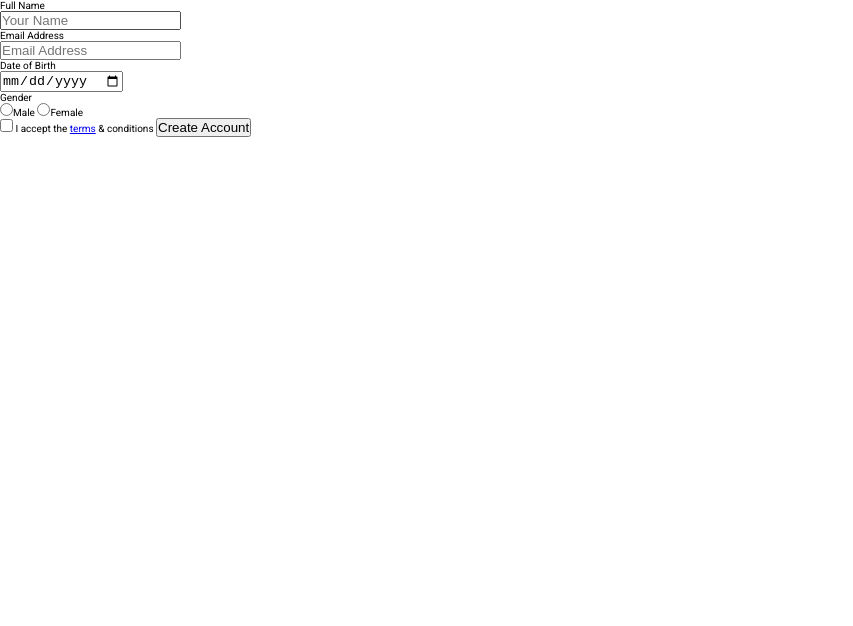
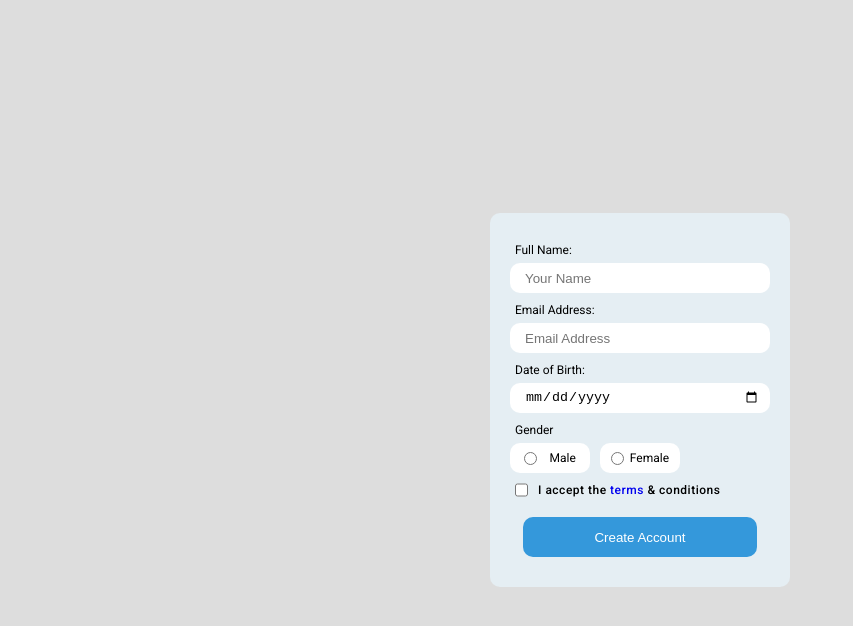
Before and after one commit to MeysamRezania/Front-end-mentorship-02, a plain HTML site: page index.html in a window 1280 px wide. Shown: the whole page, without its empty margins (0-853 px from the left). Drawn offline with nearby package versions, Linux system fonts and the light colour scheme; files that its build step writes are made by us from their sources.

Commit message:
added style.css & modified html classes with helper class

```diff
--- a/index.html
+++ b/index.html
@@ -7,35 +7,37 @@
     <link rel="stylesheet" href="style/style.css" />
   </head>
   <body>
-    <section id="form">
-      <form>
-        <label for="name">Full Name</label>
+    <section id="form" class="disp-flx">
+      <form class="disp-flx">
+        <label class="form__lable--txt" for="name">Full Name:</label>
         <div class="form__input--text">
           <input
             type="text"
             id="name"
             name="name"
             placeholder="Your Name"
+            autocomplete="off"
             required
           />
         </div>
-        <label for="email">Email Address</label>
+        <label class="form__lable--txt" for="email">Email Address:</label>
         <div class="form__input--text">
           <input
             type="email"
             id="email"
             name="email"
             placeholder="Email Address"
+            autocomplete="off"
             required
           />
         </div>
-        <label for="birth-day">Date of Birth</label>
+        <label class="form__lable--txt" for="birth-day">Date of Birth:</label>
         <div class="form__input--text">
           <input type="date" id="birth-day" name="birth-day" required />
         </div>
-        <label for="">Gender</label>
-        <div class="form__radio">
-          <label class="form__radio--male" for="male"
+        <label class="form__lable--txt" for="">Gender</label>
+        <div class="form__radio disp-flx">
+          <label class="form__radio--male disp-flx" for="male"
             ><input
               type="radio"
               id="male"
@@ -45,7 +47,7 @@
             />Male</label
           >
 
-          <label class="form__radio--female" for="female"
+          <label class="form__radio--female disp-flx" for="female"
             ><input
               type="radio"
               id="female"
@@ -54,10 +56,13 @@
             />Female</label
           >
         </div>
-        <input type="checkbox" id="terms" name="terms" />
+        <div class="form__terms disp-flx">
+          <input type="checkbox" id="terms" name="terms" />
         <label for="terms">
           I accept the <a href="#">terms</a> &amp; conditions</label
         >
+        </div>
+
         <input type="submit" value="Create Account" />
       </form>
     </section>
--- /dev/null
+++ b/style/style.scss
@@ -0,0 +1,113 @@
+@import url(reset.css);
+
+//variables
+:root {
+  --gray-clr: #ddd;
+  --light-blue-clr: #E5EEF3;
+  --light-clr: #fff;
+  --dark-blue-clr: #3498DB;
+  --dark-blue-acc-clr: #043352;
+}
+
+// helper class
+.disp-flx {
+  display: flex;
+}
+
+// main css
+section#form {
+
+  font-size: 1.2rem;
+  height: 100vh;
+  justify-content: center;
+  align-items: center;
+  align-content: center;
+  background-color: var(--gray-clr);
+}
+
+form {
+  width: 30rem;
+  background: var(--light-blue-clr);
+  flex-direction: column;
+  padding: 3rem 2rem;
+  align-content: center;
+  border-radius: 1rem;
+}
+
+input:focus {
+  outline: none;
+}
+
+.form__input--text {
+  margin-bottom: 1rem;
+}
+
+.form__input--text input{
+  width: 100%;
+  height: 3rem;
+  padding-left: 1.5rem;
+  padding-right: 1rem;
+  border: none;
+  border-radius: 1rem;
+}
+
+.form__lable--txt {
+  margin: 0 0 .6rem .5rem;
+}
+
+.form__radio {
+  label {
+    width: 8rem;
+    height: 3rem;
+    justify-content: space-around;
+    align-items: center;
+    padding: .8rem;
+    border-radius: 1rem;
+    background-color: var(--light-clr);
+    margin-right: 1rem;
+  }
+
+  &--male{
+
+  }
+
+   &--female {
+
+  }
+}
+
+.form__terms {
+  margin: 1rem 0 0 0.5rem;
+  align-content: center;
+  letter-spacing: .05rem;
+
+  label {
+    margin-left: 1rem;
+    font-weight: 500;
+
+    a {
+      text-decoration: none;
+    }
+    a:hover {
+      text-decoration: underline;
+    }
+  }
+}
+
+input[type="submit"] {
+  width: 90%;
+  height: 4rem;
+  margin-top: 2rem;
+  position: relative;
+  left: 5%;
+  background-color: var(--dark-blue-clr);
+  border:none;
+  border-radius: 1rem;
+  color: var(--light-clr);
+  cursor: pointer;
+
+  &:hover {
+    color: var(--light-clr);
+    background-color:var(--dark-blue-acc-clr);
+  }
+}
```
Also changed, not shown: style/reset.css (added), style/style.css (added), 2 other files.
